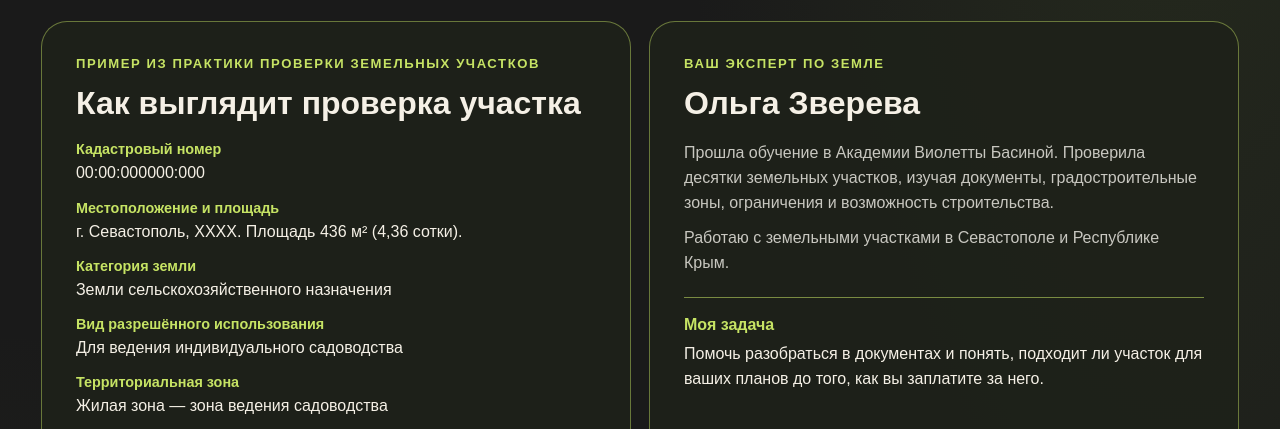
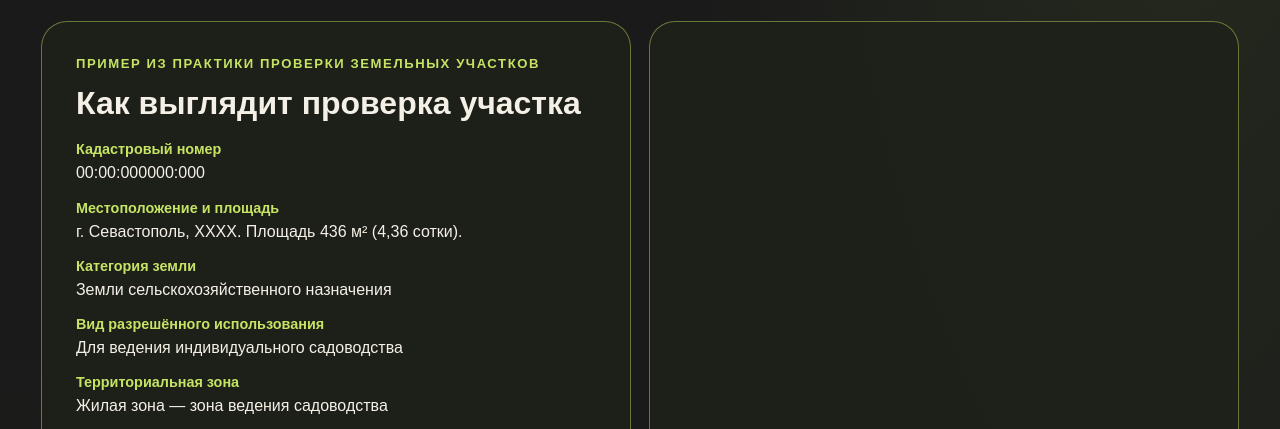
Before and after one commit to zverevaolga/zverevaolga, a plain HTML site: page index.html in a window 1280 px wide. Shown: the part 803-1232 px from the top of the page. Drawn offline with Linux system fonts and the light colour scheme.

Commit message:
Update index.html

```diff
--- a/index.html
+++ b/index.html
@@ -634,28 +634,7 @@
 
   <article class="info-card">
 
-    <p class="info-label">Ваш эксперт по земле</p>
 
-    <h2 class="info-title">Ольга Зверева</h2>
-
-    <p class="info-text">
-      Прошла обучение в Академии Виолетты Басиной.
-      Проверила десятки земельных участков, изучая
-      документы, градостроительные зоны, ограничения
-      и возможность строительства.
-    </p>
-
-    <p class="info-text">
-      Работаю с земельными участками в Севастополе
-      и Республике Крым.
-    </p>
-
-    <div class="info-result">
-      <strong>Моя задача</strong>
-      <p>
-        Помочь разобраться в документах и понять,
-        подходит ли участок для ваших планов
-        до того, как вы заплатите за него.
       </p>
     </div>
 
```
